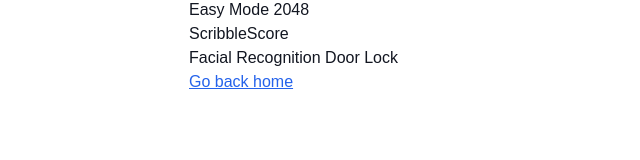
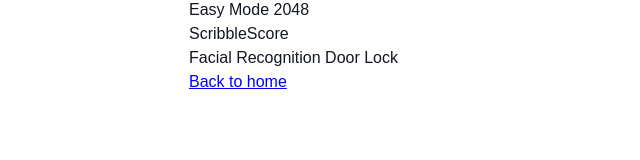
Before and after one commit to angelazqian/angelazqian.github.io, a Next.js app: page /projects in a window 1280 px wide. Shown: the part 130-290 px from the top of the page, without its empty margins (151-791 px from the left). Built offline with nearby package versions, Linux system fonts and the light colour scheme.

Commit message:
funny linting

```diff
--- a/package.json
+++ b/package.json
@@ -8,7 +8,6 @@
     "build": "next build",
     "start": "next start",
     "lint": "next lint",
-    "postbuild": "touch out/.nojekyll",
     "deploy": "npm run build && gh-pages -d out"
   },
   "dependencies": {
--- a/pages/projects.tsx
+++ b/pages/projects.tsx
@@ -12,8 +12,9 @@ export default function Projects() {
         <li>ScribbleScore</li>
         <li>Facial Recognition Door Lock</li>
       </ul>
-      <p><a href="/" className="text-blue-600 underline">
-      Go back home</a></p>
+      <Link href="/" style={{ color: "blue", textDecoration: "underline" }}>
+        Back to home
+      </Link>
     </div>
   );
 }
```
